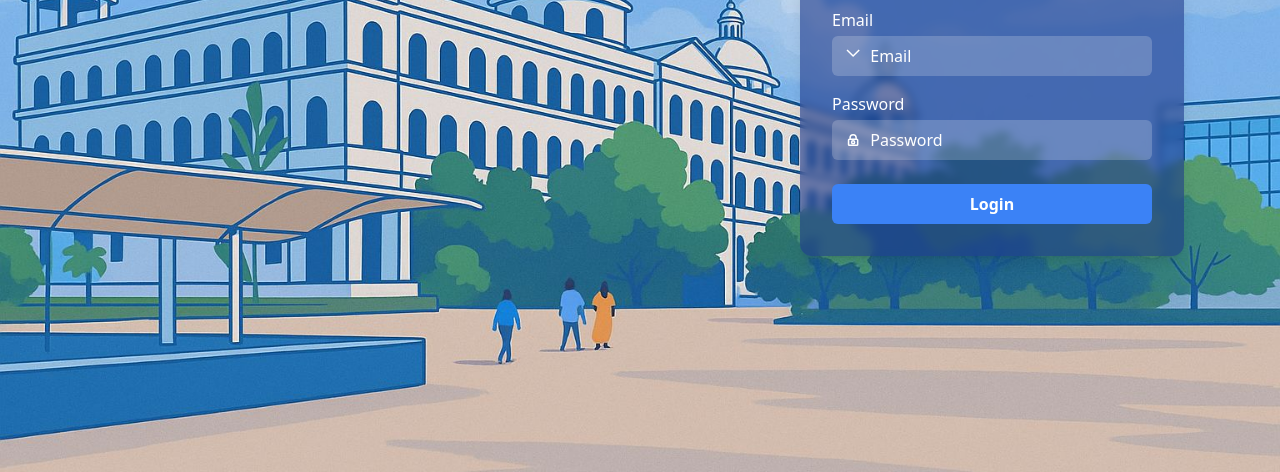
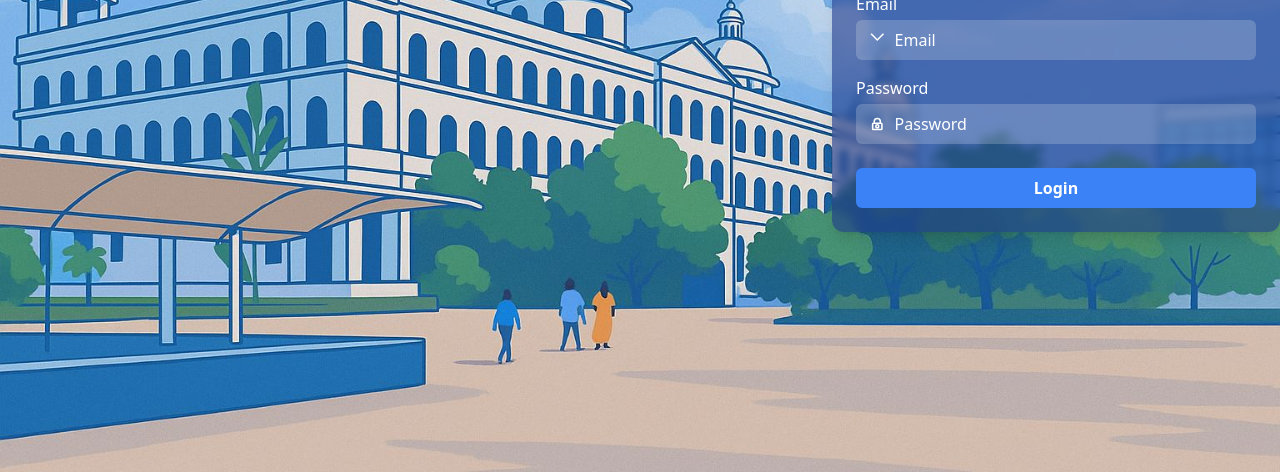
Before and after one commit to ajaypilla4362/sathyabama-college-event-portal, a plain HTML site: page index.html in a window 1280 px wide. Shown: the part 328-800 px from the top of the page. Drawn offline with nearby package versions, Linux system fonts and the light colour scheme.

Commit message:
Update index.html

```diff
--- a/index.html
+++ b/index.html
@@ -8,11 +8,12 @@
   <script src="https://cdn.tailwindcss.com"></script>
 </head>
 <body class="login-body">
-  <!-- Right-side Login Box -->
-  <div class="bg-blue-900 bg-opacity-60 rounded-xl shadow-lg p-8 w-96 mr-24 backdrop-blur-sm">
+ <!-- Responsive Login Box -->
+<div class="bg-blue-900 bg-opacity-60 rounded-xl shadow-lg p-6 w-full max-w-md backdrop-blur-sm">
+
     <h1 class="text-white text-2xl font-bold mb-6 text-center">
   Sathyabama College Event Portal
-    </h1>
+</h1>
 
 
     <form id="login-form">
```
